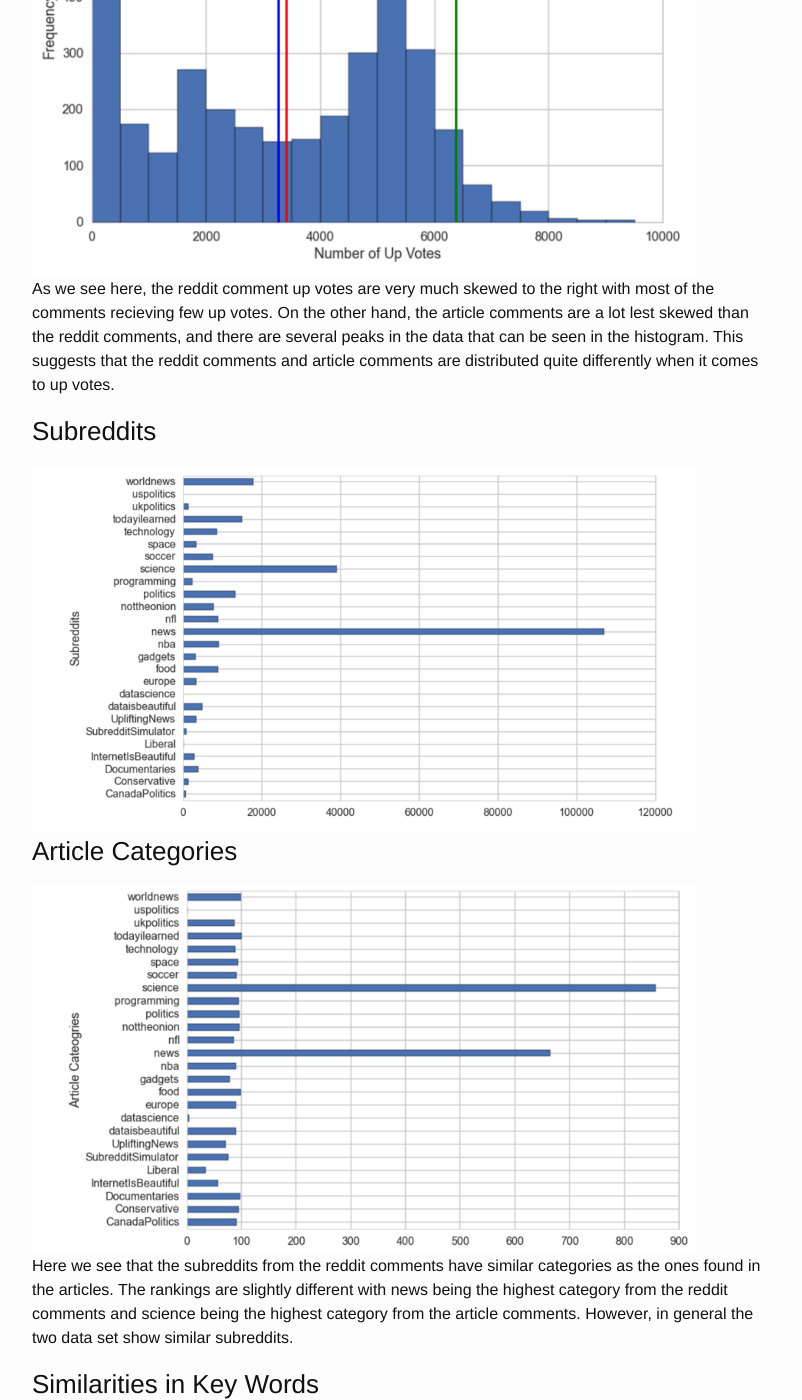
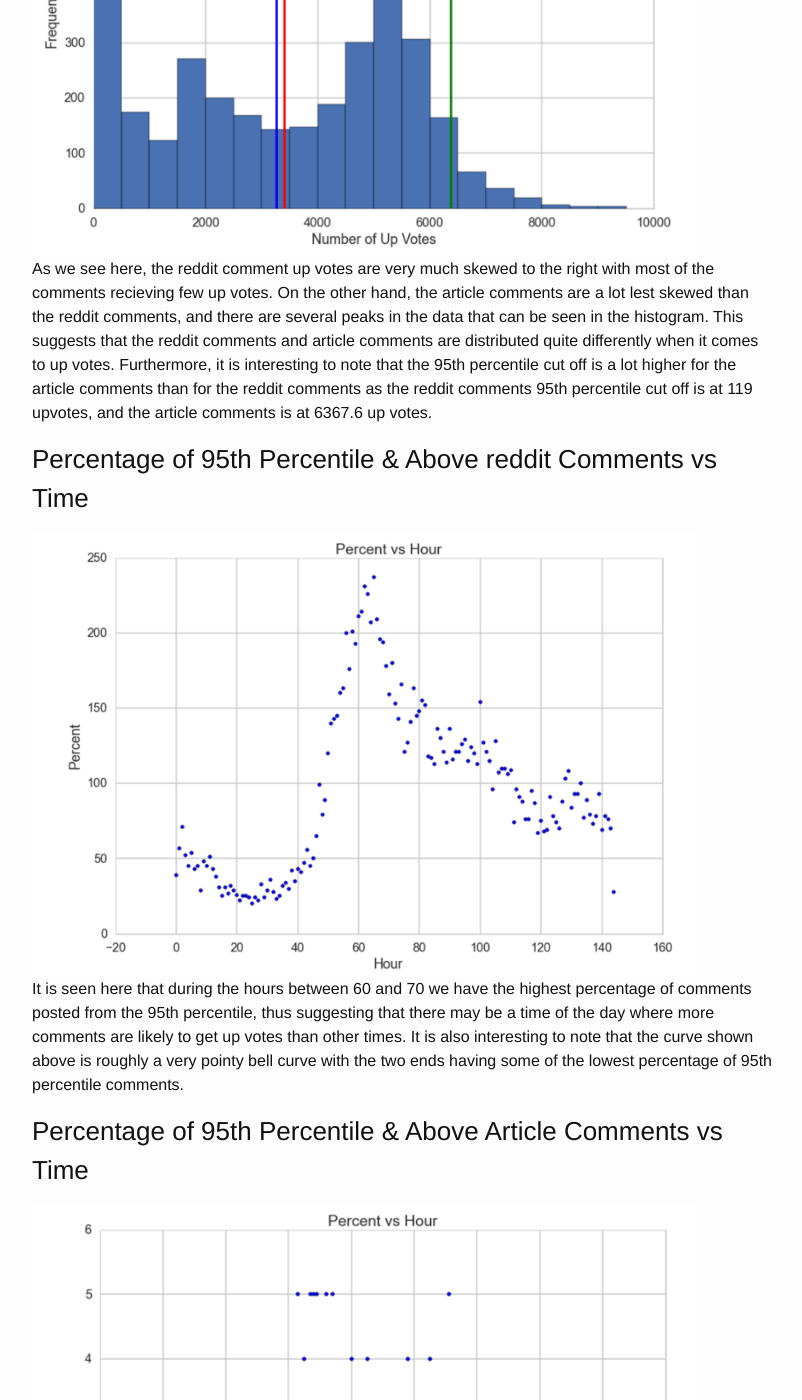
Before and after one commit to UKeeeM/CS109-Project-, a Jekyll site: the page built from visuals.md, in a window 1280 px wide and 1400 px high, scrolled down 1058 px. Shown: the whole window, without its empty margins (238-1040 px from the left). Built offline with Jekyll 4.4.1, drawn with Linux system fonts in a browser that asks for light colours; some of the changed text lies outside the part shown.

Commit message:
Update visuals.md

```diff
--- a/visuals.md
+++ b/visuals.md
@@ -14,10 +14,24 @@ permalink: /visuals/
 
 <div>
   <h3>Article Comment Up Votes</h3>
-  <img img width="664" alt="articlehist" src="../images/articlehist.png">
+  <img img width="664" alt="newarticlehist" src="../images/newarticlehist.png">
 </div>
 
-As we see here, the reddit comment up votes are very much skewed to the right with most of the comments recieving few up votes. On the other hand, the article comments are a lot lest skewed than the reddit comments, and there are several peaks in the data that can be seen in the histogram. This suggests that the reddit comments and article comments are distributed quite differently when it comes to up votes.
+As we see here, the reddit comment up votes are very much skewed to the right with most of the comments recieving few up votes. On the other hand, the article comments are a lot lest skewed than the reddit comments, and there are several peaks in the data that can be seen in the histogram. This suggests that the reddit comments and article comments are distributed quite differently when it comes to up votes. Furthermore, it is interesting to note that the 95th percentile cut off is a lot higher for the article comments than for the reddit comments as the reddit comments 95th percentile cut off is at 119 upvotes, and the article comments is at 6367.6 up votes.
+
+<div>
+  <h3>Percentage of 95th Percentile & Above reddit Comments vs Time</h3>
+  <img img width="664" alt="perhourreddit" src="../images/perhourreddit.png">
+</div>
+
+It is seen here that during the hours between 60 and 70 we have the highest percentage of comments posted from the 95th percentile, thus suggesting that there may be a time of the day where more comments are likely to get up votes than other times. It is also interesting to note that the curve shown above is roughly a very pointy bell curve with the two ends having some of the lowest percentage of 95th percentile comments.
+
+<div>
+  <h3>Percentage of 95th Percentile & Above Article Comments vs Time</h3>
+  <img img width="664" alt="perhourarticle" src="../images/perhourarticle.png">
+</div>
+
+Here for the article comments, it can be seen that no apparent correlation exist between percentage of comments in the 95th percentile and above and the time in which the comments were posted. Thus, suggesting that the up votes of popular comments are posted quite randomly, unlike what we saw with the reddit comments. Although it is interesting to note that the highest percentage of highly voted comments are mostly posted in the range of 40 to 60, which is similar to that of the reddit comments.
 
 <div>
   <h3>Subreddits</h3>
```
